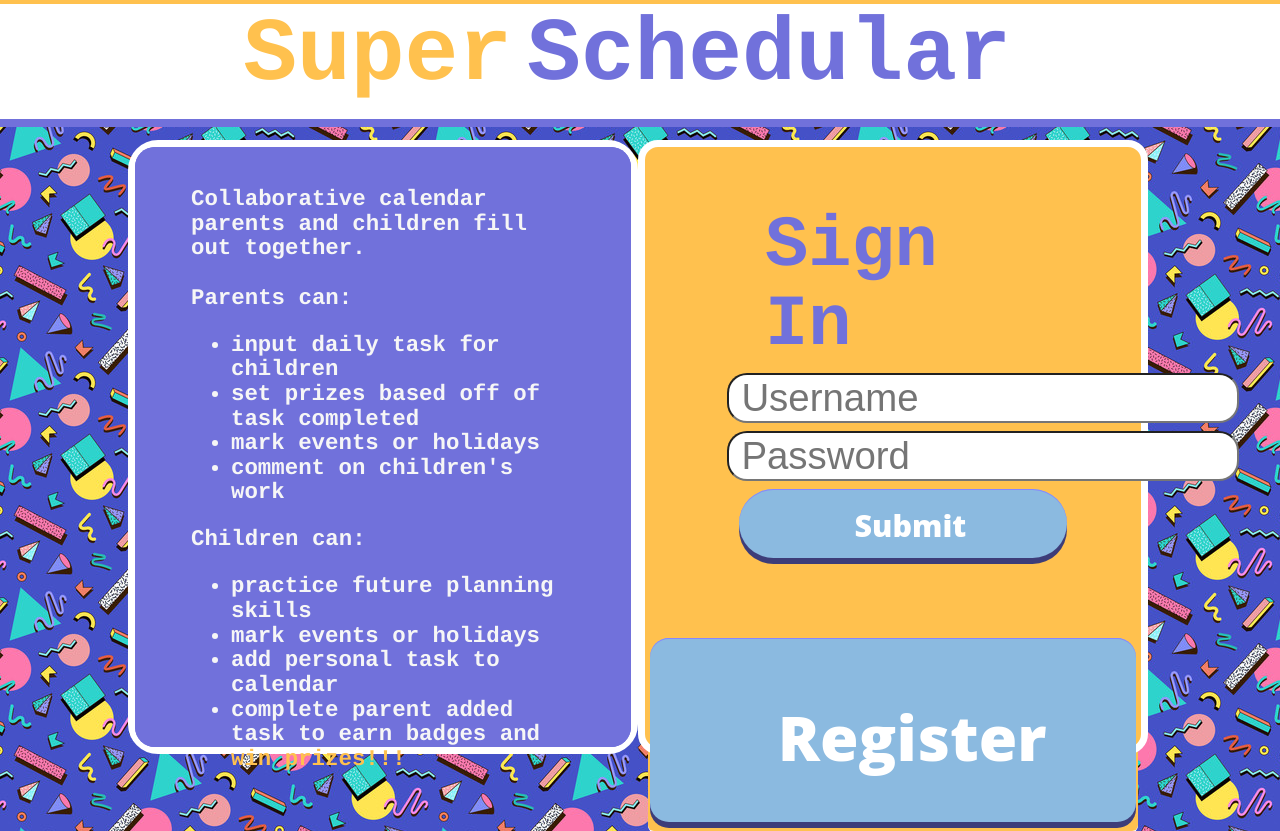
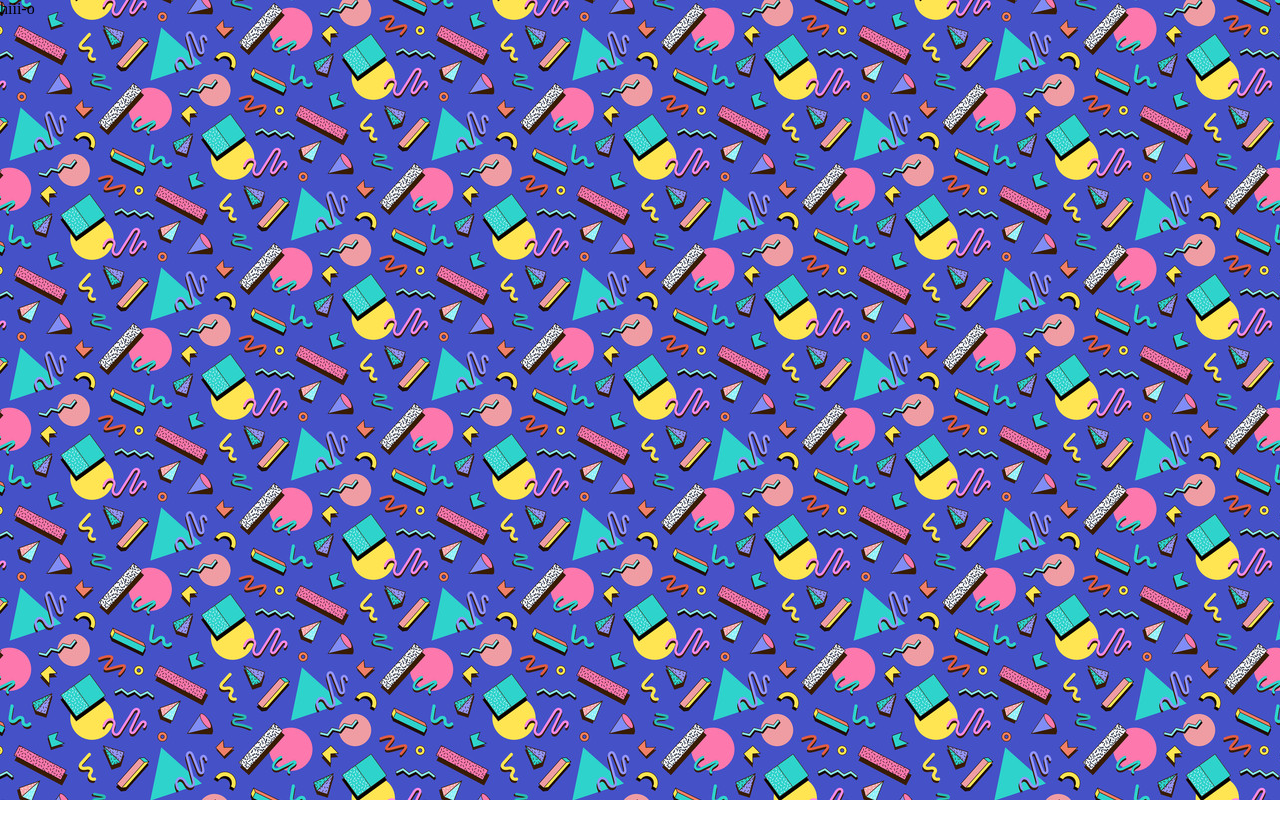
Before and after one commit to JaniceNova/Super-Scheduler-, a React (Create React App) app: page /Registration in a window 1280 px wide. After the commit the page ends 800 px from the top, so only its background shows below. Built offline with nearby package versions, Linux system fonts and the light colour scheme.

Commit message:
link on register button

```diff
--- a/package.json
+++ b/package.json
@@ -5,6 +5,7 @@
   "dependencies": {
     "react": "^16.7.0",
     "react-dom": "^16.7.0",
+    "react-router-dom": "^4.3.1",
     "react-scripts": "2.1.3"
   },
   "scripts": {
--- a/src/App.js
+++ b/src/App.js
@@ -1,7 +1,14 @@
 import React, { Component } from 'react';
-
+import {
+  BrowserRouter as Router,
+  Route,
+  Link,
+  Switch
+} from "react-router-dom";
 import './App.css';
 import Home from './pages/Home';
+import Registration from './pages/Registration';
+
 
 
 
@@ -9,9 +16,21 @@ import Home from './pages/Home';
 class App extends Component {
   render() {
     return (
-      <div>
-    <Home />
-     </div>
+      <Router>
+      <div className="container">
+        {/* <ul>
+          <li>
+            <Link to="/">Home</Link>
+          </li>
+
+        </ul> */}
+        <Switch>
+        <Route exact path="/" component={Home} />
+        <Route exact path="/Registration" component={Registration} />
+
+        </Switch>
+      </div>
+    </Router>
     );
   }
 }
--- a/src/components/Register/index.js
+++ b/src/components/Register/index.js
@@ -1,5 +1,10 @@
 import React, { Component } from 'react';
 import './register.css';
+import {
+
+  Link,
+
+} from "react-router-dom";
 
 class Register extends Component {
 constructor(props){
@@ -16,7 +21,10 @@ render() {
 
           <div>
 
-             <div id="registerButton"><div id="registerText">Register</div></div>
+
+        <Link to="/Registration">
+            <div id="registerButton"><div id="registerText">Register</div></div>
+         </Link>
 
          </div>
 
@@ -24,7 +32,5 @@ render() {
     );
   }
 }
-const style = {
- margin: 15,
-};
+
 export default Register;
--- a/src/components/Register/register.css
+++ b/src/components/Register/register.css
@@ -19,7 +19,7 @@ body {
 
 #registerButton {
     font-family: Courier, monospace;
-	background-color: #8bbae0;
+	background-color: rgb(113, 113, 219);
     padding:0;
     width: 38vw;
     height: 23vh;
@@ -28,7 +28,7 @@ body {
 	font-size:7.8vh;
 	text-decoration:none;
 	color:#fff;
-	background-image: linear-gradient(bottom, rgb(113, 113, 219) 0%, rgb(124, 124, 236)  100%);
+	background-image: linear-gradient(bottom, rgb(67, 67, 139) 0%, rgb(124, 124, 236)  100%);
 	box-shadow: inset 0px 1px 0px rgb(134, 134, 255), 0px 6px 0px rgb(61, 61, 121);
     border-radius: 19px;
     margin-bottom: 50px;
--- a/src/components/SignIn/SignIn.css
+++ b/src/components/SignIn/SignIn.css
@@ -54,7 +54,7 @@ body {
 
 
 #submit {
-	background-color: #8bbae0;
+	background-color: rgb(113, 113, 219);
     padding:20px;
     width:15vw;
     height:3.6vh;
--- /dev/null
+++ b/src/pages/Registration/index.js
@@ -0,0 +1,17 @@
+import React, { Component } from 'react';
+
+import './Registration.css';
+
+
+
+class Registration extends Component {
+  render() {
+    return (
+      <div>
+   hiii-o
+     </div>
+    );
+  }
+}
+
+export default Registration;
```
Also changed, not shown: src/pages/Registration/Registration.css (added), 1 other file (tests, documents, lock files or other folders).
